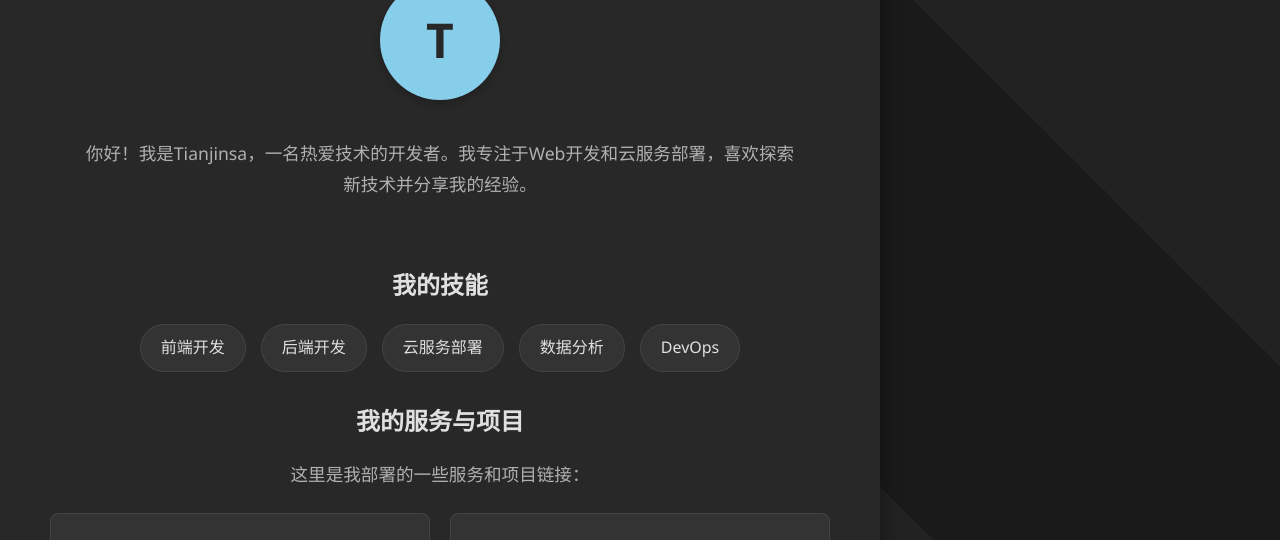
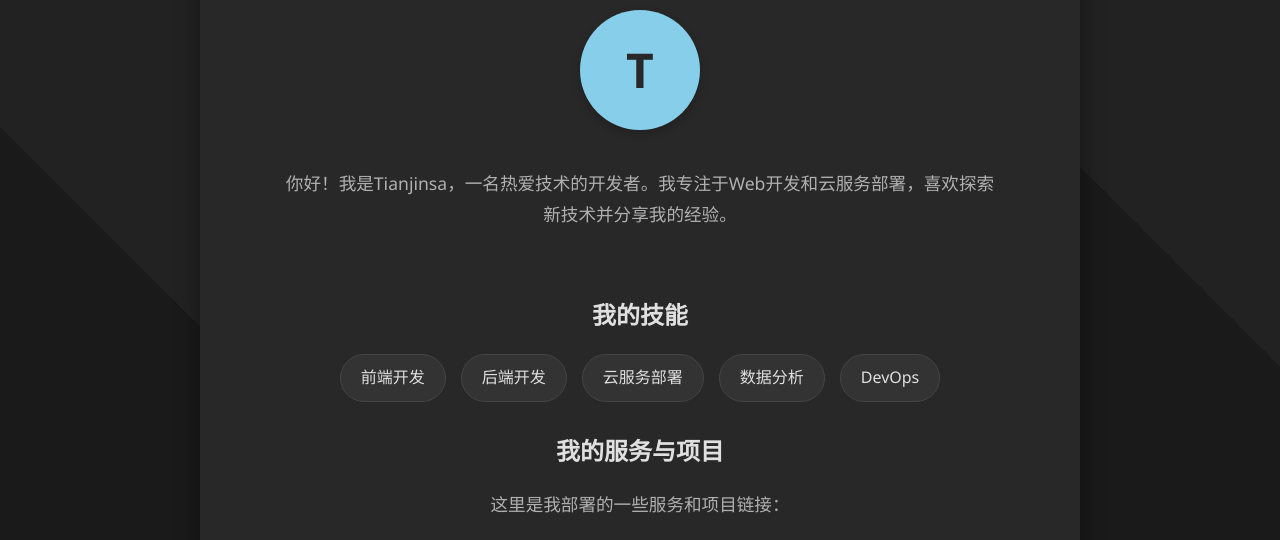
Before and after one commit to tianjinsa/tianjinsa.github.io, a plain HTML site: page index.html in a window 1280 px wide. Shown: the part 154-694 px from the top of the page. Drawn offline with Linux system fonts and the light colour scheme.

Commit message:
优化容器样式，添加自动边距和顶部、底部边距

```diff
--- a/styles.css
+++ b/styles.css
@@ -33,6 +33,10 @@ body {
     box-shadow: 0 8px 25px rgba(0, 0, 0, 0.4); /* 增强阴影效果 */
     max-width: 800px; /* 增加最大宽度 */
     width: 90%; /* 响应式宽度 */
+    margin-left: auto; /* 左侧自动边距 */
+    margin-right: auto; /* 右侧自动边距 */
+    margin-top: 30px; /* 顶部边距 */
+    margin-bottom: 30px; /* 底部边距 */
 }
 
 /* 标题样式由blog-editor.css定义 */
```
